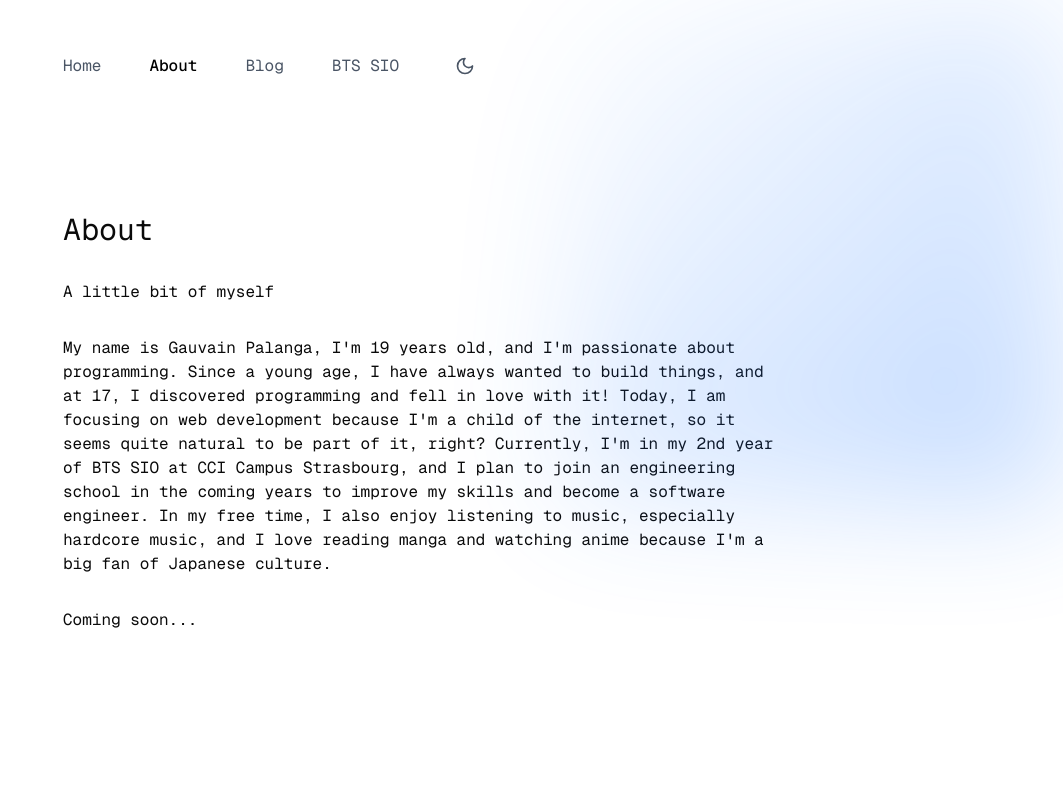
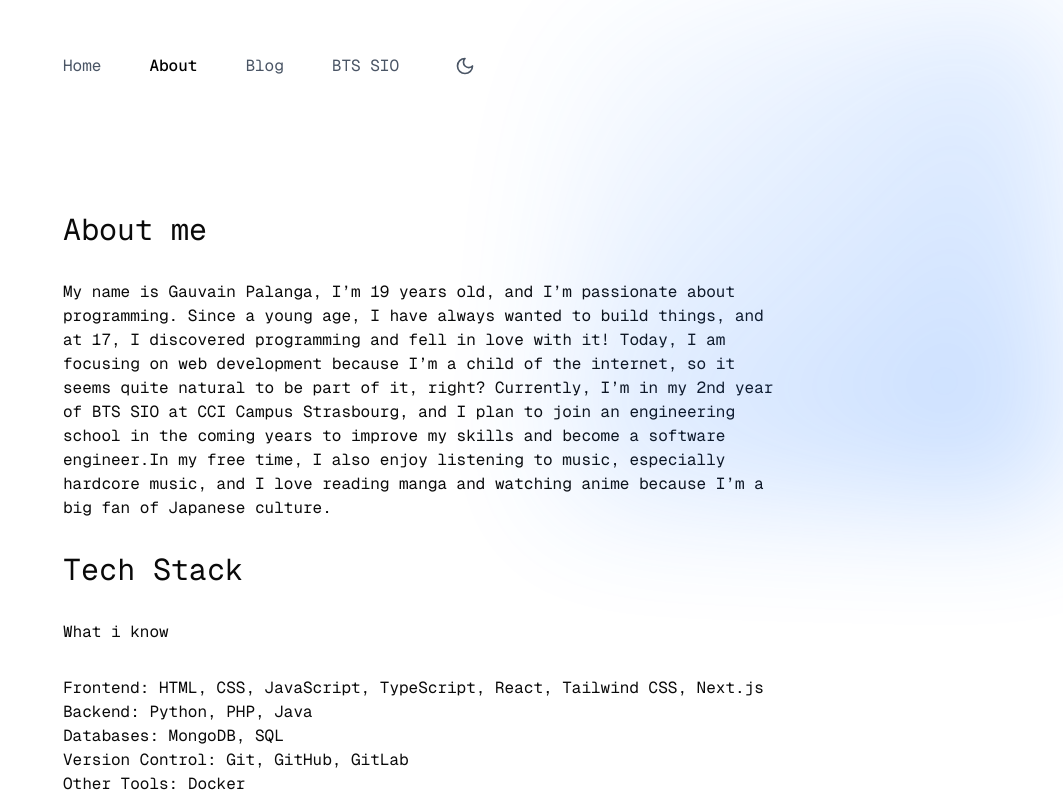
Before and after one commit to gxuvain/gxuvain.dev, a Next.js app: page /about in a window 1280 px wide. Shown: the top 800 px of the page, without its empty margins (217-1280 px from the left). Built offline with nearby package versions, Linux system fonts and the light colour scheme.

Commit message:
chore: upgrade dependencies

```diff
--- /dev/null
+++ b/app/about/about-me.ts
@@ -0,0 +1,17 @@
+const aboutMe = {
+    description:
+        "My name is Gauvain Palanga, I’m 19 years old, and I’m passionate about programming. Since a young age, I have always wanted to build things, and at 17, I discovered programming and fell in love with it! Today, I am focusing on web development because I’m a child of the internet, so it seems quite natural to be part of it, right? Currently, I’m in my 2nd year of BTS SIO at CCI Campus Strasbourg, and I plan to join an engineering school in the coming years to improve my skills and become a software engineer.In my free time, I also enjoy listening to music, especially hardcore music, and I love reading manga and watching anime because I’m a big fan of Japanese culture.",
+    skills: [
+        "Frontend: HTML, CSS, JavaScript, TypeScript, React, Tailwind CSS, Next.js",
+        "Backend: Python, PHP, Java",
+        "Databases: MongoDB, SQL",
+        "Version Control: Git, GitHub, GitLab",
+        "Other Tools: Docker",
+    ],
+    future: [
+        "I want to learn Rust 🦀 and I really want to learn functional programming languages, especially OCaml 🐫.",
+    ],
+    footer: "Thank you for taking the time to read a little bit about me. If you want, you can check out my other blog posts. If you want to support me, you can http://www.buymeacoffee.com/gxuvain.",
+}
+
+export default aboutMe
--- a/app/about/page.tsx
+++ b/app/about/page.tsx
@@ -1,4 +1,5 @@
-import Technologies from "@/components/technologies"
+import aboutMe from "./about-me"
+import AboutMeSection from "@/components/about-me"
 import { generateOgImageUrl } from "@/lib/utils"
 import { Metadata } from "next"
 
@@ -15,23 +16,8 @@ export const metadata: Metadata = {
 const About = () => {
     return (
         <div className="h-screen flex flex-col gap-4 md:gap-8 mt-20 md:mt-32">
-            <h2 className="text-2xl md:text-3xl">About</h2>
-            <p>A little bit of myself</p>
-            <p>
-                My name is Gauvain Palanga, I&apos;m 19 years old, and I&apos;m
-                passionate about programming. Since a young age, I have always
-                wanted to build things, and at 17, I discovered programming and
-                fell in love with it! Today, I am focusing on web development
-                because I&apos;m a child of the internet, so it seems quite
-                natural to be part of it, right? Currently, I&apos;m in my 2nd
-                year of BTS SIO at CCI Campus Strasbourg, and I plan to join an
-                engineering school in the coming years to improve my skills and
-                become a software engineer. In my free time, I also enjoy
-                listening to music, especially hardcore music, and I love
-                reading manga and watching anime because I&apos;m a big fan of
-                Japanese culture.
-            </p>
-            <Technologies />
+            <h2 className="text-2xl md:text-3xl">About me</h2>
+            <AboutMeSection {...aboutMe} />
         </div>
     )
 }
--- /dev/null
+++ b/components/about-me.tsx
@@ -0,0 +1,19 @@
+import { AboutMe } from "@/lib/types"
+
+const AboutMeSection = ({ description, skills, future, footer }: AboutMe) => {
+    return (
+        <>
+            <p>{description}</p>
+            <h2 className="text-2xl md:text-3xl">Tech Stack</h2>
+            <p>What i know</p>
+            <ul>
+                {skills?.map((skill, index) => <li key={index}>{skill}</li>)}
+            </ul>
+            <p>What i want to learn</p>
+            <p>{future}</p>
+            <p>{footer}</p>
+        </>
+    )
+}
+
+export default AboutMeSection
```
Also changed, not shown: lib/types.ts (+7 -0 lines), package.json (+15 -15 lines), 1 other file (tests, documents, lock files or other folders).
